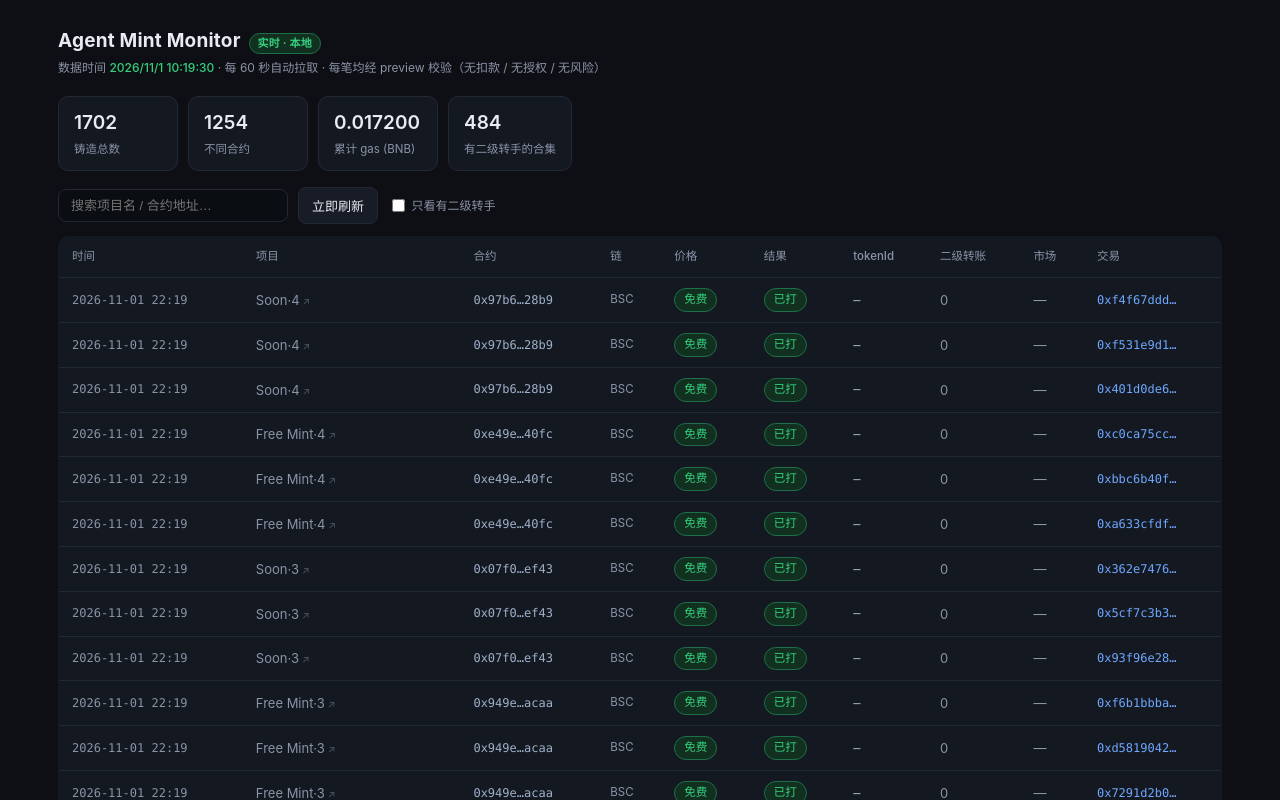
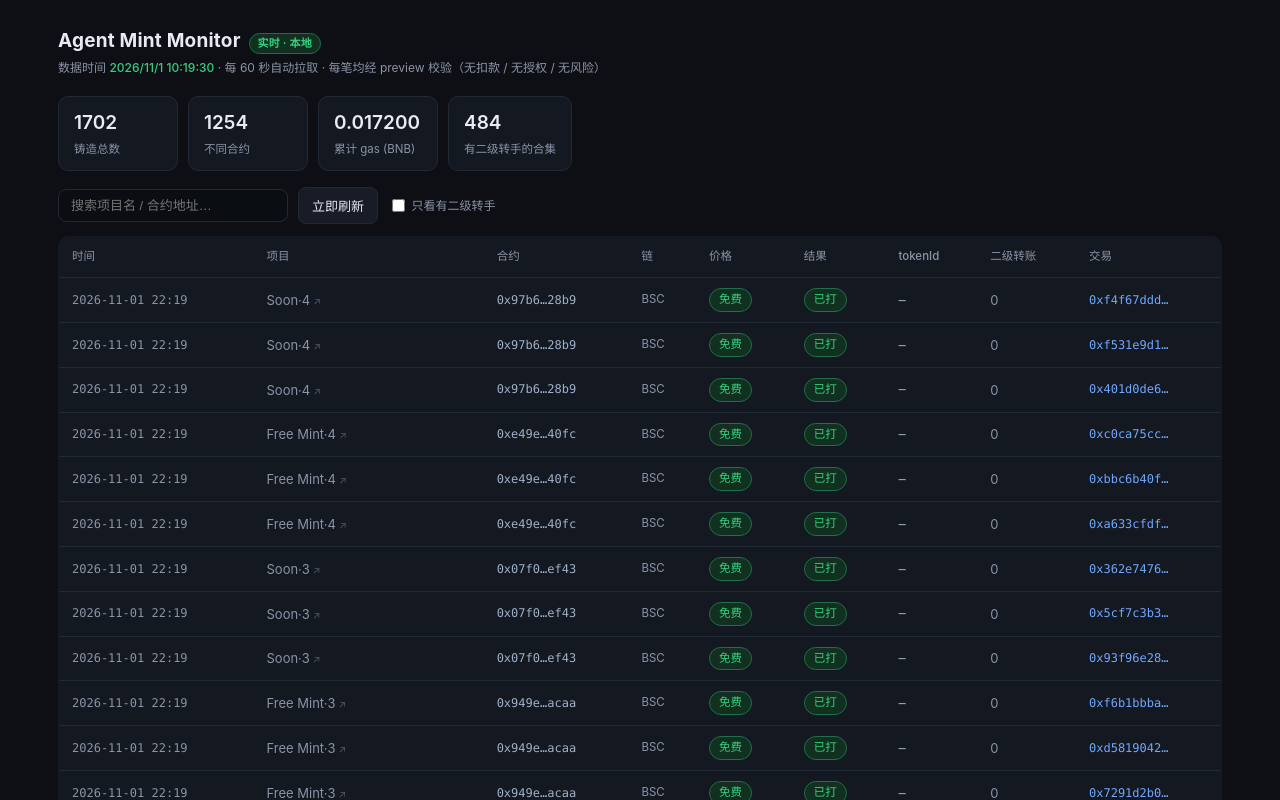
Before and after one commit to tiangang001/agent-mint, a plain HTML site: page index.html in a window 1280 px wide. Both pictures are taken after a click on the button "立即刷新". Shown: the top 800 px of the page. Drawn offline with Linux system fonts and the light colour scheme.

Commit message:
update index.html 2026-11-01T10:22:38.126Z

```diff
--- a/index.html
+++ b/index.html
@@ -73,9 +73,9 @@ tr:hover td{background:#191e28}
   <table>
     <thead><tr>
       <th data-k="t">时间</th><th data-k="n">项目</th><th data-k="a">合约</th>
-      <th>链</th><th>价格</th><th>结果</th><th data-k="id">tokenId</th><th data-k="x">二级转账</th><th>市场</th><th>交易</th>
+      <th>链</th><th>价格</th><th>结果</th><th data-k="id">tokenId</th><th data-k="x">二级转账</th><th>交易</th>
     </tr></thead>
-    <tbody id="tb"><tr><td colspan="10" style="padding:26px;text-align:center;color:#8b93a7">加载中…</td></tr></tbody>
+    <tbody id="tb"><tr><td colspan="9" style="padding:26px;text-align:center;color:#8b93a7">加载中…</td></tr></tbody>
   </table>
   <div id="pager" class="pager"></div>
 </div>
@@ -125,7 +125,7 @@ function render() {
 
   const tb = $("tb");
   if (!rows.length) {
-    tb.innerHTML = '<tr><td colspan="10" style="padding:28px;text-align:center;color:#8b93a7">没有匹配记录</td></tr>';
+    tb.innerHTML = '<tr><td colspan="9" style="padding:28px;text-align:center;color:#8b93a7">没有匹配记录</td></tr>';
     $("pager").innerHTML = "";
     return;
   }
@@ -140,7 +140,6 @@ function render() {
     <td><span class="pill">已打</span></td>
     <td class="mono" style="color:#c9d3e3">${esc(r.id || "—")}</td>
     <td>${(r.x || 0) > 0 ? '<span class="pill hot">' + r.x + '</span>' : '<span class="dim">0</span>'}</td>
-    <td class="mk">${r.el ? `<a class="scan" href="${esc(r.el)}" target="_blank" rel="noopener" title="在 Element 搜索 ${esc(r.n)}">Element ↗</a>` : '<span class="dim">—</span>'}</td>
     <td class="tx mono"><a href="https://bscscan.com/tx/${esc(r.tx)}" target="_blank" rel="noopener">${esc((r.tx || "").slice(0, 10))}…</a></td>
   </tr>`).join("");
 
@@ -202,7 +201,7 @@ async function load() {
   }
   badge.textContent = "数据源不可达";
   badge.className = "live off";
-  $("tb").innerHTML = '<tr><td colspan="10" style="padding:28px;text-align:center" class="err">所有数据源都无法访问：' + esc(DATA_URLS.join(" , ")) + '</td></tr>';
+  $("tb").innerHTML = '<tr><td colspan="9" style="padding:28px;text-align:center" class="err">所有数据源都无法访问：' + esc(DATA_URLS.join(" , ")) + '</td></tr>';
   if (ALL.length) render();
 }
 
```
